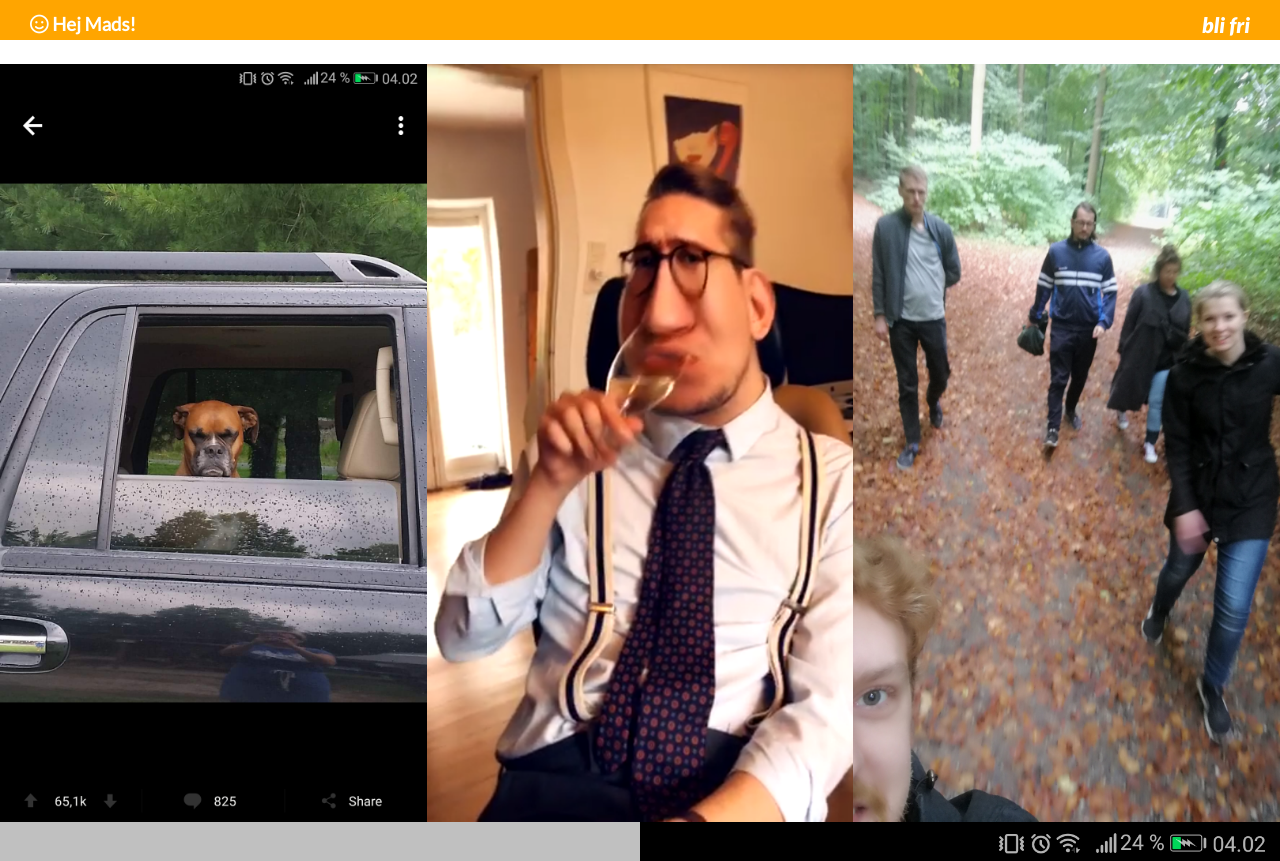
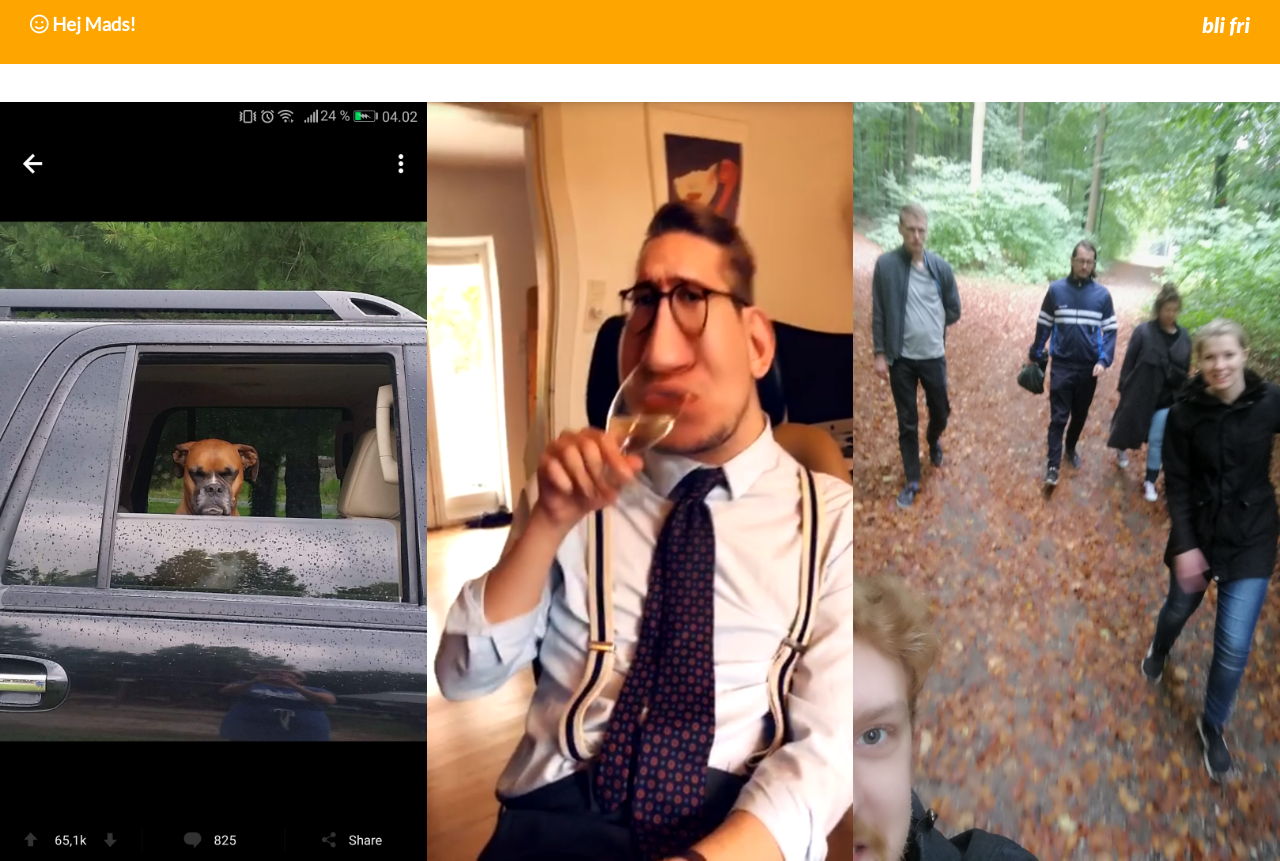
Before and after one commit to snordby/frivillig, a plain HTML site: page index.html in a window 1280 px wide. Shown: the top 861 px of the page. Drawn offline with Linux system fonts and the light colour scheme.

Commit message:
Update style.css

```diff
--- a/style.css
+++ b/style.css
@@ -88,7 +88,7 @@ br {
 #top {
     display: inline-block;
     width: 100%;
-    height: 5%;
+    height: 8%;
     margin: 0;
     padding: 0;
     position: fixed;
@@ -100,7 +100,7 @@ br {
 }
 
 #content {
-    padding-top: 5%;
+    padding-top: 8%;
     display: inline-block;
     width: 100%;
     overflow: visible;
```
